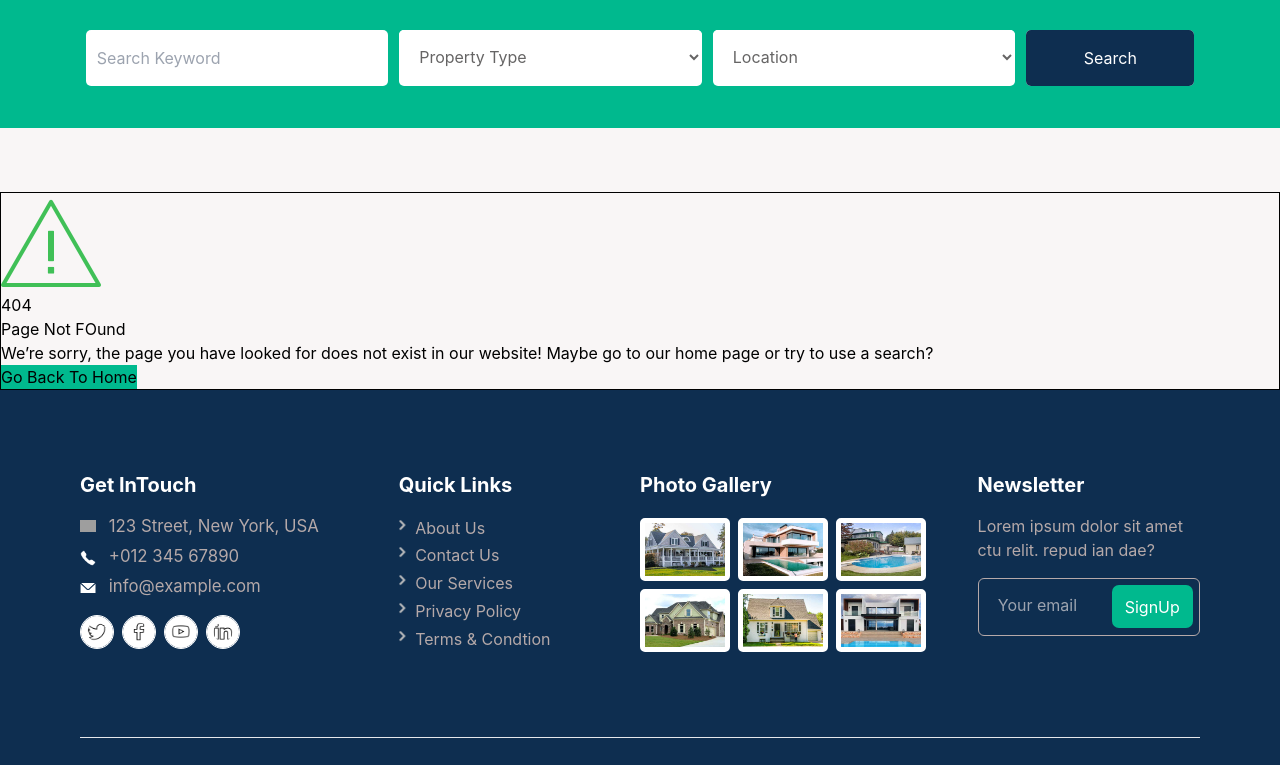
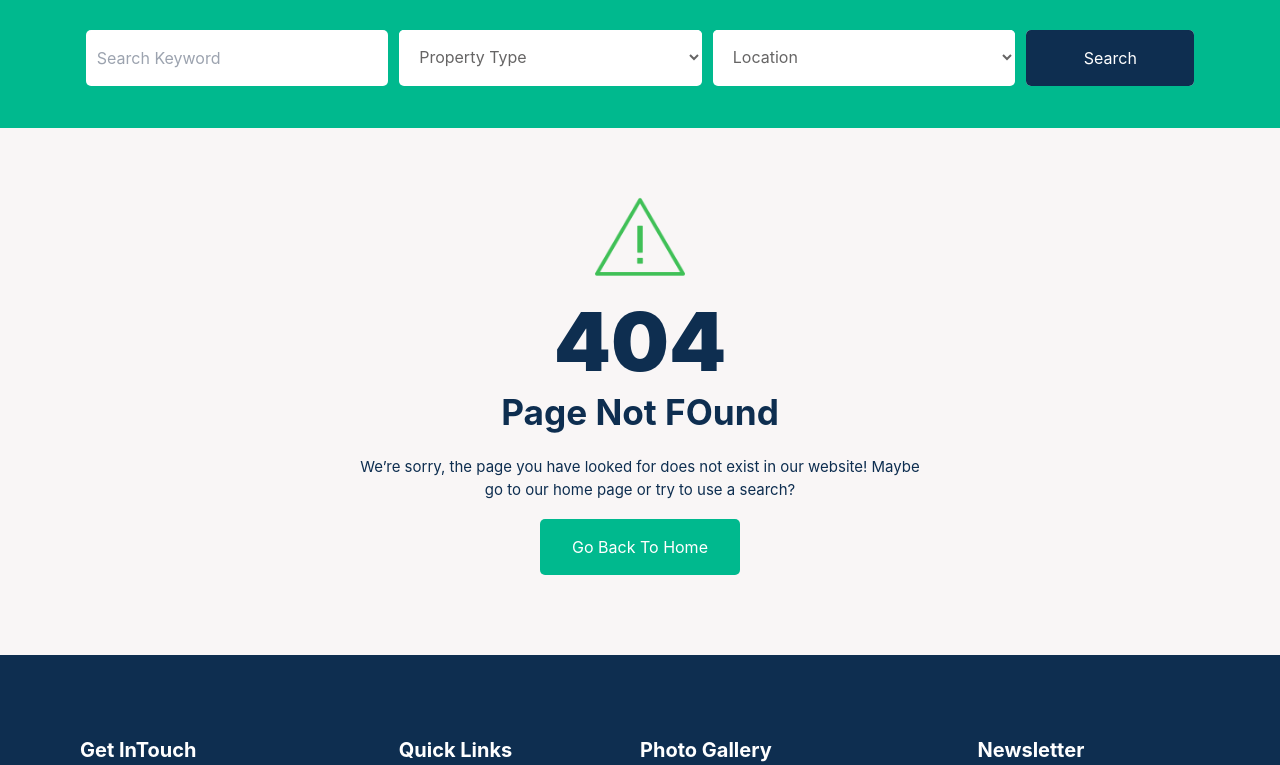
Before and after one commit to BLADEHEDA/Real-estate-App, a React (Create React App) app: page / in a window 1280 px wide. Shown: the part 642-1407 px from the top of the page. Built offline with nearby package versions, Linux system fonts and the light colour scheme; grey boxes are pictures that could not be loaded.

Commit message:
done with the 404 error page

```diff
--- a/src/components/ABOUT/About.css
+++ b/src/components/ABOUT/About.css
@@ -20,8 +20,28 @@
         color: #0E2E50;
     }
     .Error-div{
-        border: solid 1px black;
+        text-align: center;
+        color: #0E2E50;
+        margin-bottom: 5em;
+    }
+    .Error-img-div{
+        width: 7%;
         margin: 0 auto;
+    }
+    .Error-head{
+        font-size: calc(3.5rem + 2vw);
+        font-weight: 900;
+    }
+    .Error-head-2{
+        font-size: calc(1rem + 1.5vw);
+        font-weight: 700;
+        margin: -0.5em 0em 0.5em 0em ;
+    }
+    .Error-content{
+        width:45%;
+        margin: 0 auto;
+        margin-bottom: 1.2em;
+        font-size: 15px;
     }
 
 }
--- a/src/components/PAGES/Error.jsx
+++ b/src/components/PAGES/Error.jsx
@@ -4,6 +4,7 @@ import Button from '../SHARED/Button'
 import Main from '../SHARED/Main'
 import erroIcon from "../../images/icons8-error-100 (1).png"
 import"../ABOUT/About.css"
+import "../HOME/Home.css"
 
 const Error = () => {
   return (
@@ -16,7 +17,9 @@ const Error = () => {
         <h2 className="Error-head-2">Page Not FOund</h2>
         <p className="Error-content"> We’re sorry, the page you have looked for does not exist in our website!
         Maybe go to our home page or try to use a search?</p>
-        <Button  title=" Go Back To Home" />
+        <Button  title=" Go Back To Home"
+        style={{ color:"white", padding:"1em 2em",borderRadius:"5px" }}
+        />
     </div>
     </div>
   )
```
